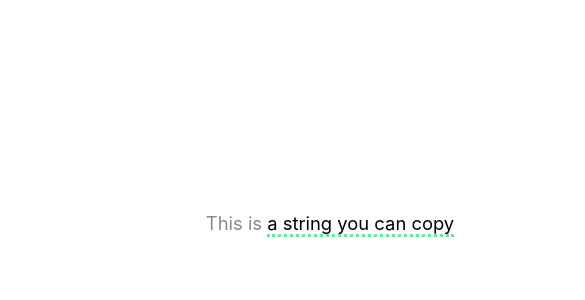
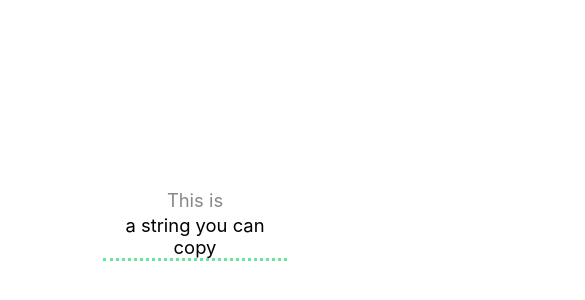
Before and after one commit to alextrieu/clipboardAPI, a React (Vite) app: page / in a window 390 px wide. Shown: the part 198-498 px from the top of the page, 585 px wide, since content can reach past the window. Built offline with nearby package versions, Linux system fonts and the light colour scheme.

Commit message:
Adjusted viewport settings to ensure optimal display on mobile devices

```diff
--- a/src/App.css
+++ b/src/App.css
@@ -1,5 +1,6 @@
 #root {
   max-width: 1280px;
+  width: 80%;
   margin: 0 auto;
   padding: 5rem;
   text-align: center;
@@ -8,7 +9,9 @@
 .text-container {
   color: #888;
   position: relative;
-  width: 500px;
+  max-width: 500px;
+  margin: 0 auto;
+  width: 80%;
 }
 
 /* .copy-button {
```
